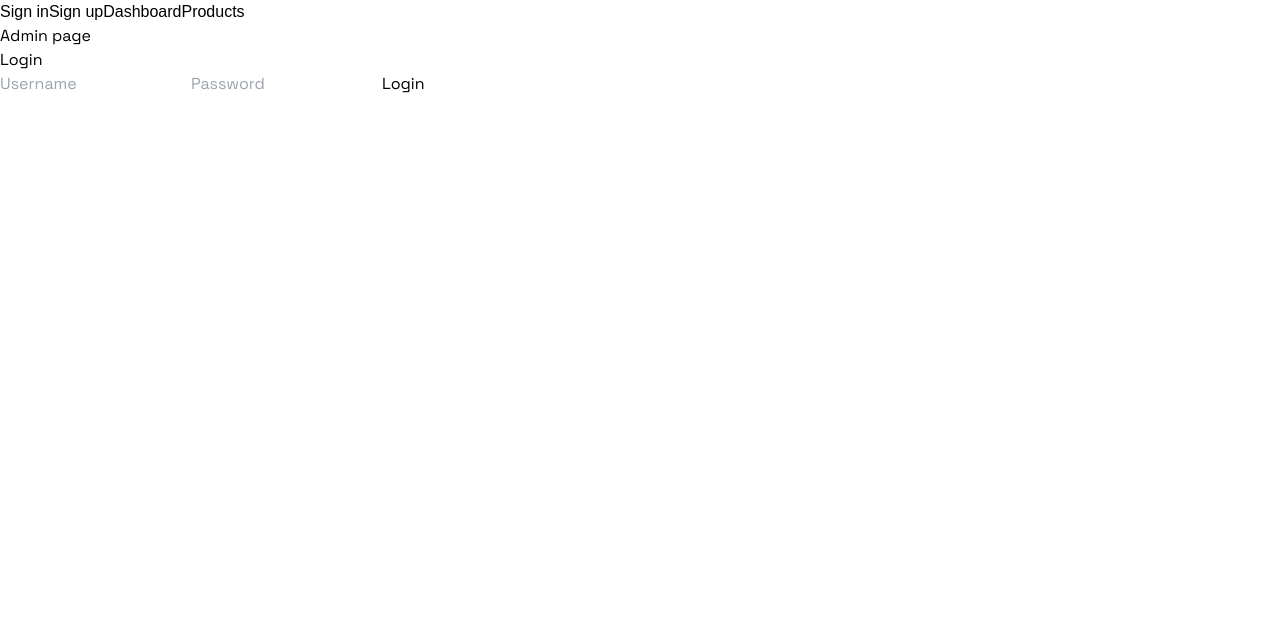
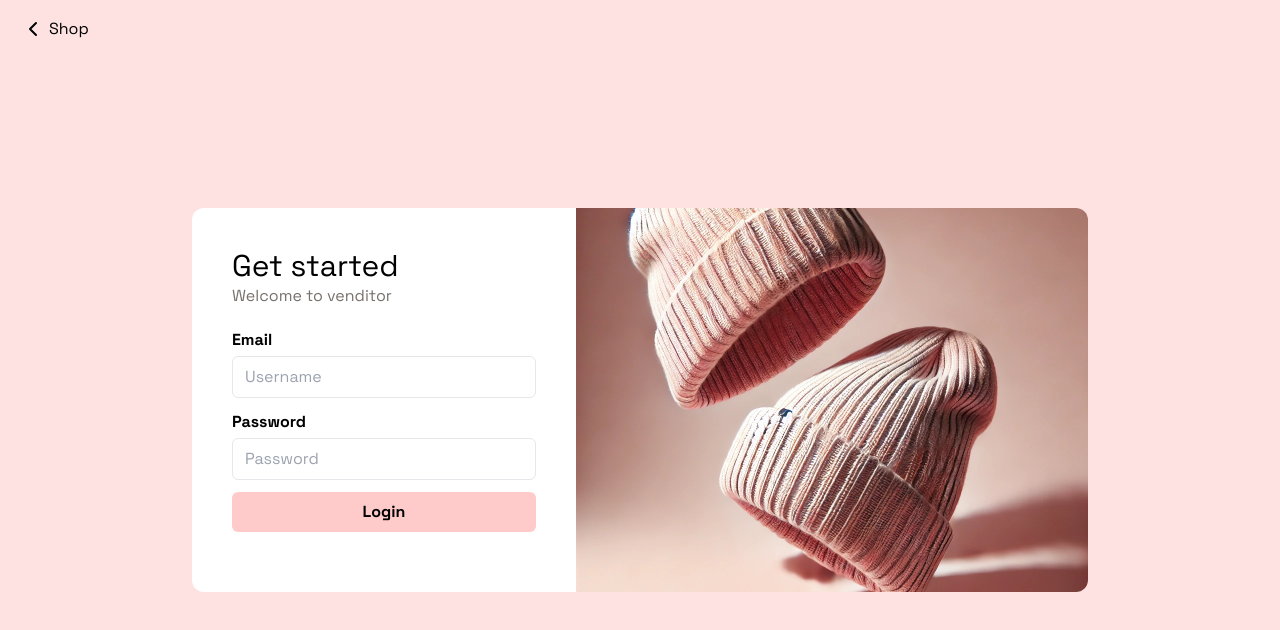
Before and after one commit to iohan/venditor, a Next.js app: page /admin/sign-in in a window 1280 px wide. Shown: the top 630 px of the page. Built offline with nearby package versions, Linux system fonts and the light colour scheme.

Commit message:
Sign in page

```diff
--- a/src/app/admin/(user)/sign-in/page.tsx
+++ b/src/app/admin/(user)/sign-in/page.tsx
@@ -2,6 +2,10 @@
 
 import { useState } from "react";
 import { useRouter } from "next/navigation";
+import Image from "next/image";
+import pinkBeenies from "@/images/pink-beenies.webp";
+import Link from "next/link";
+import { ChevronLeft } from "lucide-react";
 
 export default function SignIn() {
   const [username, setUsername] = useState("");
@@ -29,24 +33,57 @@ export default function SignIn() {
   };
 
   return (
-    <div>
-      <h1>Login</h1>
-      <form onSubmit={handleSubmit}>
+    <div className="bg-red-100 px-10 h-screen flex items-center relative">
+      <div className="absolute top-0 left-0">
+        <Link
+          href="/"
+          className="flex gap-x-1 m-3 word whitespace-nowrap border border-red-100 rounded-md py-1 px-2 hover:text-amber-800 hover:border-red-300"
+        >
+          <ChevronLeft /> Shop
+        </Link>
+      </div>
+      <div className="bg-white rounded-xl flex overflow-hidden container mx-auto lg:w-10/12 xl:max-w-4xl">
+        <div className="min-w-96 p-10">
+          <h1 className="text-3xl">Get started</h1>
+          <div className="text-stone-500">Welcome to venditor</div>
+          <form onSubmit={handleSubmit} className="my-5 flex flex-col gap-y-3">
+            <div className="flex flex-col gap-y-1">
+              <label className="font-bold">Email</label>
               <input
                 type="text"
                 value={username}
                 onChange={(e) => setUsername(e.target.value)}
                 placeholder="Username"
+                className="border rounded-md py-2 px-3 focus:outline-none focus:border-red-200"
               />
+            </div>
+            <div className="flex flex-col gap-y-1">
+              <label className="font-bold">Password</label>
               <input
                 type="password"
                 value={password}
                 onChange={(e) => setPassword(e.target.value)}
                 placeholder="Password"
+                className="border rounded-md py-2 px-3 focus:outline-none focus:border-red-200"
               />
-        <button type="submit">Login</button>
+            </div>
+            <button
+              type="submit"
+              className="bg-red-200 rounded-md py-2 px-3 font-bold hover:bg-red-200/85"
+            >
+              Login
+            </button>
+            {error && <p className="text-red-400">{error}</p>}
           </form>
-      {error && <p>{error}</p>}
+        </div>
+        <div className="flex-grow relative">
+          <Image
+            src={pinkBeenies}
+            alt="Picture of the author"
+            className="absolute inset-0 object-cover w-full h-full"
+          />
+        </div>
+      </div>
     </div>
   );
 }
--- a/src/app/admin/layout.tsx
+++ b/src/app/admin/layout.tsx
@@ -3,10 +3,5 @@ export default function RootLayout({
 }: Readonly<{
   children: React.ReactNode;
 }>) {
-  return (
-    <>
-      <div>Admin page</div>
-      <div>{children}</div>
-    </>
-  );
+  return <>{children}</>;
 }
--- a/src/components/navigation/Navigation.tsx
+++ b/src/components/navigation/Navigation.tsx
@@ -1,16 +1,17 @@
 "use client";
 
+import { useAuth } from "@/hooks/useAuth";
 import { ShoppingBasket, User } from "lucide-react";
 import Link from "next/link";
 import { usePathname } from "next/navigation";
-import { ReactNode } from "react";
 
 const Navigation = () => {
   const pathname = usePathname();
-
+  const { isAuthenticated } = useAuth();
   const inAdminSection = pathname.startsWith("/admin");
 
   if (inAdminSection) {
+    if (isAuthenticated) {
       return (
         <div>
           <div>
@@ -21,10 +22,13 @@ const Navigation = () => {
           </div>
         </div>
       );
+    } else {
+      return false;
+    }
   }
 
   return (
-    <div className="bg-red-200 font-dmSans">
+    <div className="bg-red-100 font-dmSans">
       <div className="container mx-auto px-4 sm:px-6 lg:px-8 flex justify-between items-center py-5 gap-x-7 text-stone-800">
         <div className="w-full text-xl font-bold text-amber-700">.venditor</div>
         <div className="font-bold flex gap-x-3">
@@ -40,8 +44,8 @@ const Navigation = () => {
         </div>
         <div className="font-bold flex gap-x-2 items-center">
           <Link
-            href="/"
-            className="flex gap-x-1 word whitespace-nowrap border border-red-200 rounded-md py-1 px-2 hover:text-amber-800 hover:border-red-300"
+            href="/admin"
+            className="flex gap-x-1 word whitespace-nowrap border border-red-100 rounded-md py-1 px-2 hover:text-amber-800 hover:border-red-300"
           >
             <User /> Sign in
           </Link>
--- a/src/hooks/useAuth.ts
+++ b/src/hooks/useAuth.ts
@@ -9,8 +9,7 @@ export const useAuth = () => {
   const [loading, setLoading] = useState(true);
   const router = useRouter();
 
-  const verifyToken = useCallback(
-    async (token: string) => {
+  const verifyToken = useCallback(async (token: string) => {
     try {
       const res = await fetch("/api/protected", {
         method: "GET",
@@ -21,25 +20,20 @@ export const useAuth = () => {
       } else {
         localStorage.removeItem("token"); // Remove invalid token
         setIsAuthenticated(false);
-          router.push("/admin/sign-in"); // Redirect to login if token is invalid
       }
     } catch (error: unknown) {
       console.log(error);
       setIsAuthenticated(false);
-        router.push("/admin/sign-in");
     } finally {
       setLoading(false); // Stop loading state once verification is complete
     }
-    },
-    [router],
-  );
+  }, []);
 
   useEffect(() => {
     const token = localStorage.getItem("token");
     if (!token) {
       setIsAuthenticated(false);
       setLoading(false);
-      router.push("/admin/sign-in"); // Redirect to login if not authenticated
     } else {
       verifyToken(token); // Check the validity of the token
     }
```
Also changed, not shown: src/images/pink-beenies.webp (added). Lines whose indentation alone changed are shown as unchanged.
